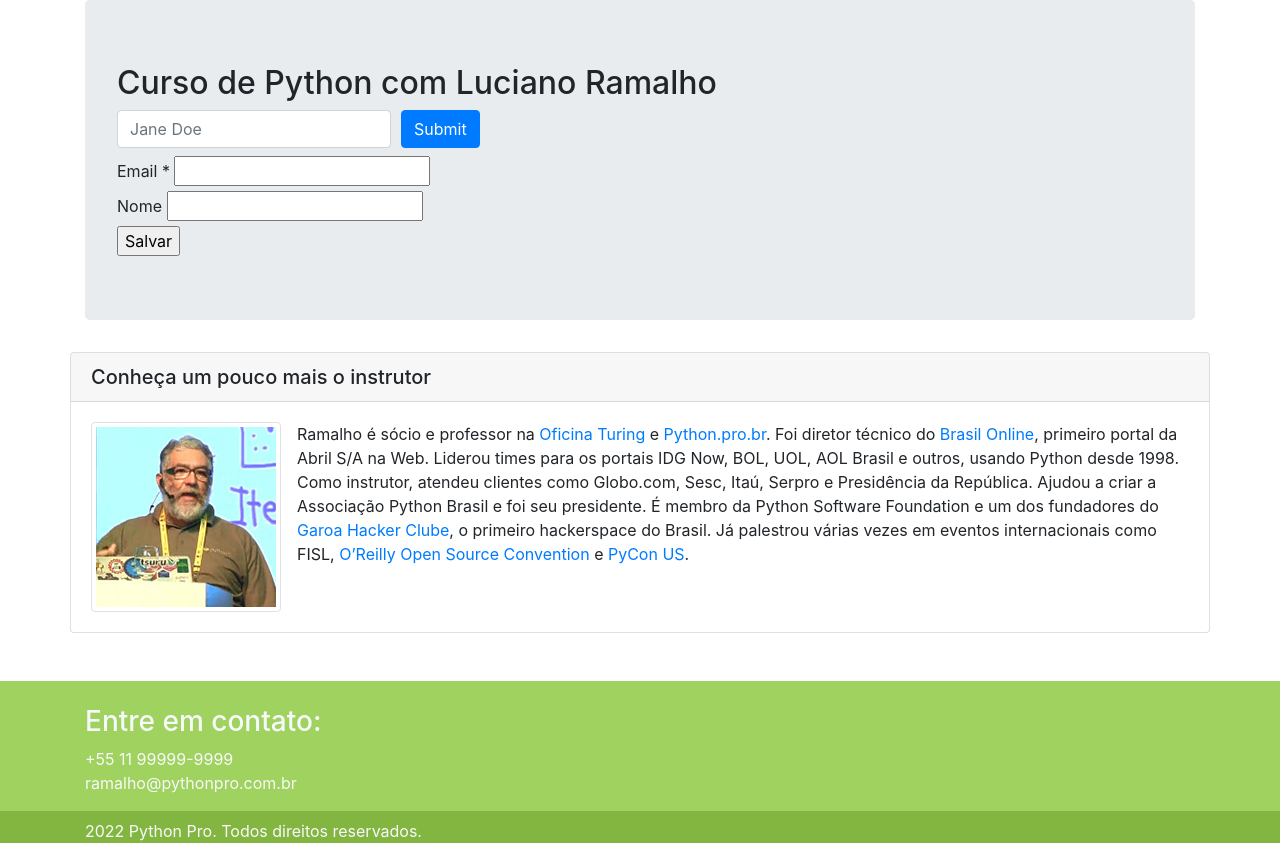
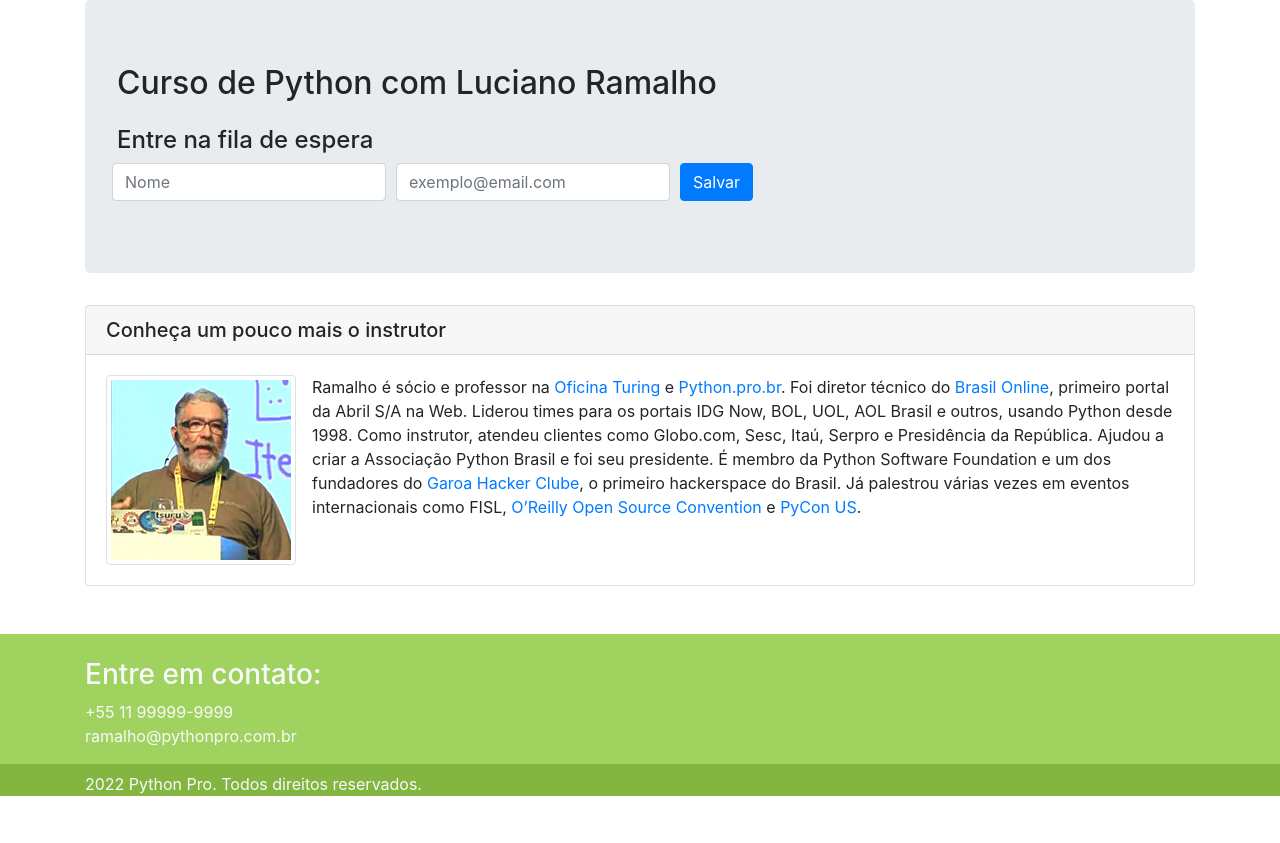
Before and after one commit to olv-leo/curso-django-devpro-old, a Django app: page / in a window 1280 px wide. Shown: the part 56-899 px from the top of the page. After the commit the page ends 852 px from the top, so only its background shows below. Run offline with Django 4.2, Linux system fonts and the light colour scheme; some libraries are stand-ins or nearby versions.

Commit message:
Formatação do formulário de envio usando bootstrap

```diff
--- a/pypro/base/templates/base/home.html
+++ b/pypro/base/templates/base/home.html
@@ -36,55 +36,40 @@
         <div class="col-md-12">
             <div class="jumbotron">
                 <h2>Curso de Python com Luciano Ramalho</h2>
+                <h4 class="mt-4">Entre na fila de espera</h4>
 
 
-                <form>
+                <form action="https://blogspot.us7.list-manage.com/subscribe/post?u=d1f608d8da33795ad29eb0f77&amp;id=fcd29dbd35"
+                      method="post" id="mc-embedded-subscribe-form" name="mc-embedded-subscribe-form"
+                      class="form-row align-items-center" target="_blank" novalidate>
+
                     <div class="form-row align-items-center">
                         <div class="col-auto">
-                            <label class="sr-only" for="inlineFormInput">Name</label>
-                            <input type="text" class="form-control mb-2" id="inlineFormInput" placeholder="Jane Doe">
+                            <label class="sr-only" for="mce-FNAME">Nome</label>
+                            <input type="text" value="" name="FNAME" class="form-control mb-2" id="mce-FNAME"
+                                   placeholder="Nome">
                         </div>
+
                         <div class="col-auto">
-                            <button type="submit" class="btn btn-primary mb-2">Submit</button>
+                            <label class="sr-only" for="mce-EMAIL">Email</label>
+                            <input type="email" value="" name="EMAIL" class="form-control mb-2 required" id="mce-EMAIL"
+                                   placeholder="exemplo@email.com">
+                        </div>
+
+                        <!-- real people should not fill this in and expect good things - do not remove this or risk form bot signups-->
+                        <div style="position: absolute; left: -5000px;" aria-hidden="true">
+                            <input type="text"
+                                   name="b_d1f608d8da33795ad29eb0f77_fcd29dbd35"
+                                   tabindex="-1"
+                                   value="">
+                        </div>
+
+                        <div class="col-auto">
+                            <input type="submit" value="Salvar" name="subscribe" id="mc-embedded-subscribe"
+                                   class="btn btn-primary mb-2">
                         </div>
                     </div>
                 </form>
-
-
-                <!-- Begin Mailchimp Signup Form -->
-                <div id="mc_embed_signup">
-                    <form action="https://blogspot.us7.list-manage.com/subscribe/post?u=d1f608d8da33795ad29eb0f77&amp;id=fcd29dbd35"
-                          method="post" id="mc-embedded-subscribe-form" name="mc-embedded-subscribe-form"
-                          class="validate" target="_blank" novalidate>
-                        <div id="mc_embed_signup_scroll">
-                            <label for="mce-EMAIL">Email <span class="asterisk">*</span>
-                            </label>
-                            <input type="email" value="" name="EMAIL" class="required email" id="mce-EMAIL">
-                        </div>
-                        <div class="mc-field-group">
-                            <label for="mce-FNAME">Nome </label>
-                            <input type="text" value="" name="FNAME" class="" id="mce-FNAME">
-                        </div>
-                        <div id="mce-responses" class="clear foot">
-                            <div class="response" id="mce-error-response" style="display:none"></div>
-                            <div class="response" id="mce-success-response" style="display:none"></div>
-                        </div>
-                        <!-- real people should not fill this in and expect good things - do not remove this or risk form bot signups-->
-                        <div style="position: absolute; left: -5000px;" aria-hidden="true"><input type="text"
-                                                                                                  name="b_d1f608d8da33795ad29eb0f77_fcd29dbd35"
-                                                                                                  tabindex="-1"
-                                                                                                  value=""></div>
-                        <div class="optionalParent">
-                            <div class="clear foot">
-                                <input type="submit" value="Salvar" name="subscribe" id="mc-embedded-subscribe"
-                                       class="button">
-                            </div>
-                        </div>
-                </div>
-                </form>
-            </div>
-
-            <!--End mc_embed_signup-->
 
             </div>
             <div class="row">
```
Lines whose indentation alone changed are shown as unchanged.
